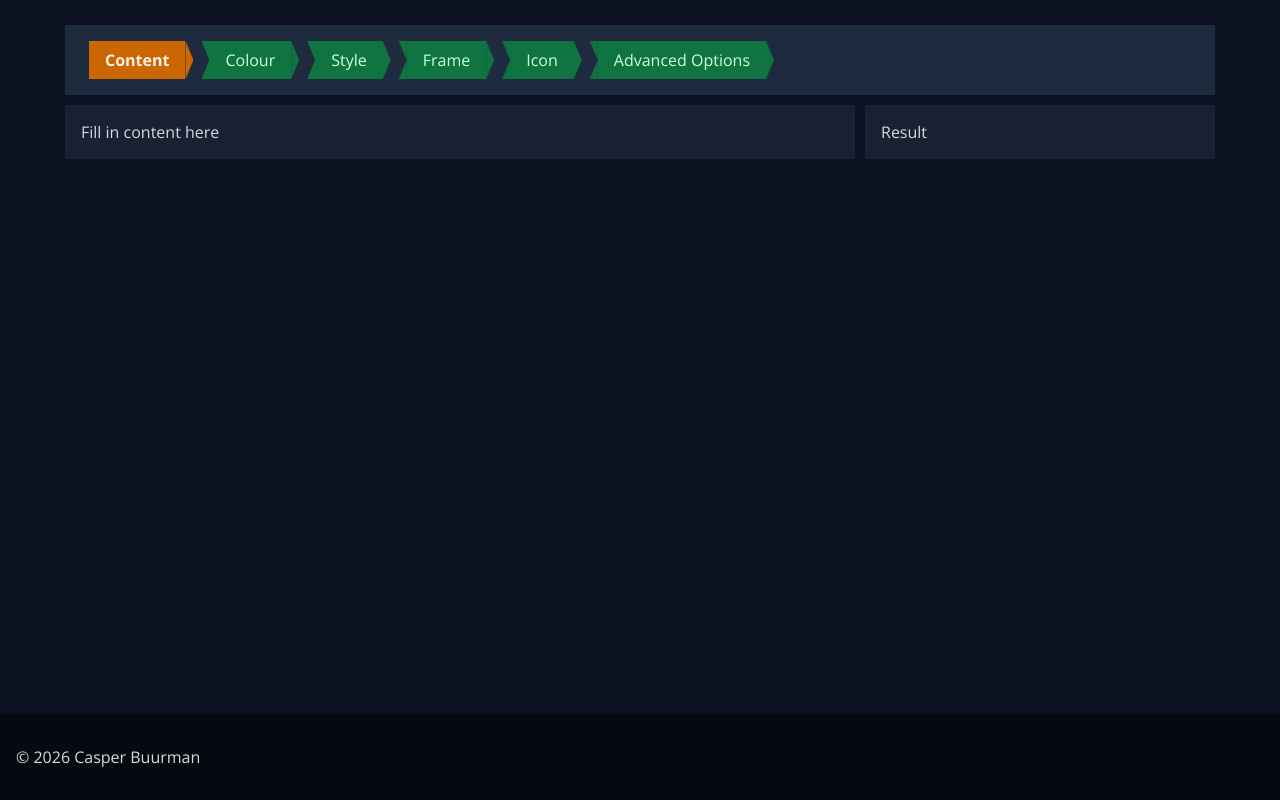
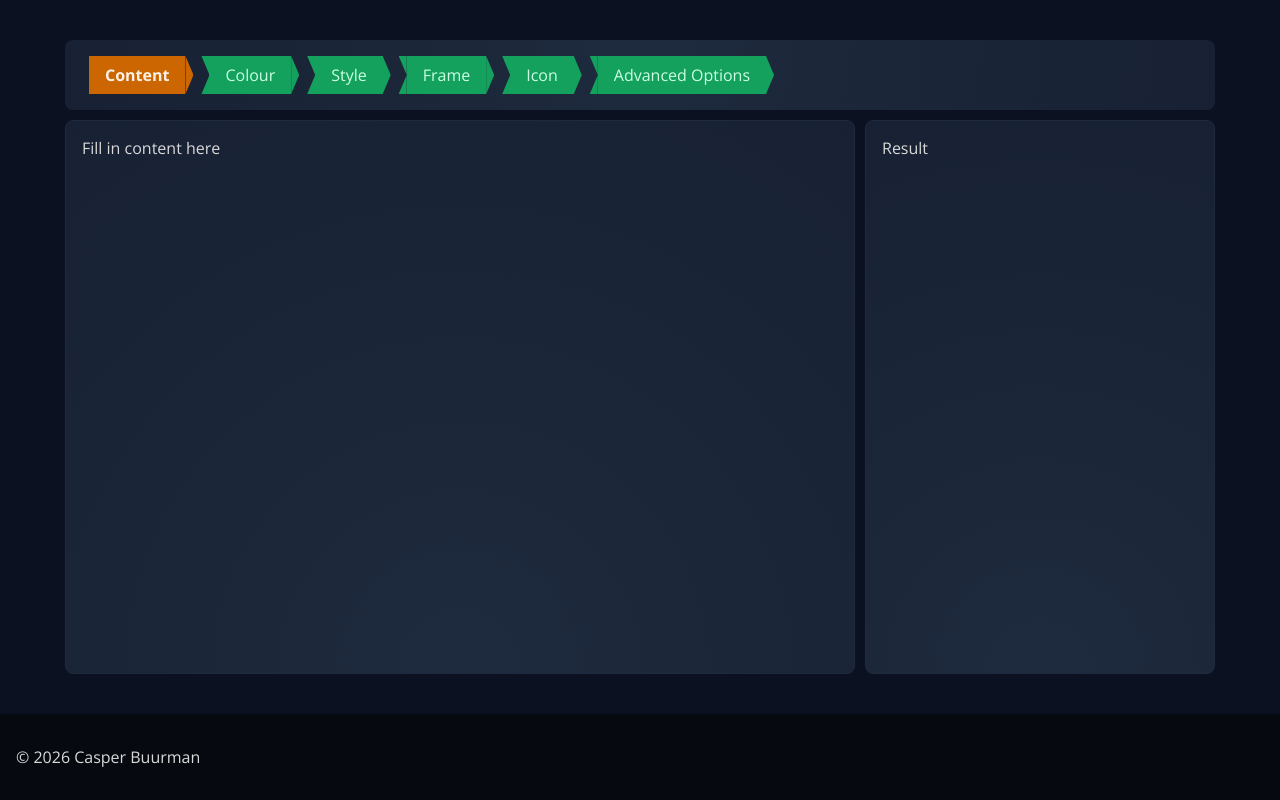
Before and after one commit to CasperBvV/QR-Genny, a Vue app: page / in a window 1280 px wide. Built offline with nearby package versions, Linux system fonts and the light colour scheme.

Commit message:
Update UI styles and color variables
Refined layout and background styles in App.vue and NavBar.vue for improved appearance, including radial gradients and border radius. Adjusted color variable $color1-dark in variables.scss and updated ArrowButton.vue to use the new color for button backgrounds.

```diff
--- a/src/App.vue
+++ b/src/App.vue
@@ -52,18 +52,28 @@ import NavBar from './components/NavBar.vue'
     max-width: 1200px;
     padding: 25px;
     box-sizing: border-box;
-    margin: 0 auto;
+    margin: 15px auto;
 
     display: grid;
     gap: 10px;
-    grid-template: none / auto min(50%, 350px);
-
-    height: fit-content;
+    grid-template: auto 1fr / auto min(50%, 350px);
 
     .main,
     .result {
       background-color: $bg3;
+      background: radial-gradient(circle at 50% 100%, $bg4 0%, $bg3 100%);
+      border: 1px solid $bg4;
+      height: 100%;
+
+      box-sizing: border-box;
     }
+  }
+
+  .nav,
+  .main,
+  .main,
+  .result {
+    border-radius: 8px;
   }
 
   .nav {
@@ -77,7 +87,6 @@ import NavBar from './components/NavBar.vue'
     grid-column: 2 / 3;
     padding: 1rem;
 
-    background-color: $bg3;
     flex-grow: 1;
   }
 }
--- a/src/assets/variables.scss
+++ b/src/assets/variables.scss
@@ -7,7 +7,7 @@ $color1-lightest: #ccffe3;
 $color1-lighter: #8dffc3;
 $color1-light: #43ffa1;
 $color1: #15df7d;
-$color1-dark: #13af64;
+$color1-dark: #13a15d;
 $color1-darker: #107442;
 $color1-darkest: #0e2017;
 
--- a/src/components/ArrowButton.vue
+++ b/src/components/ArrowButton.vue
@@ -22,7 +22,7 @@ a {
 
   display: block;
   padding: 0.5rem 1rem;
-  background-color: $color1-darker;
+  background-color: $color1-dark;
 
   &.router-link-active {
     background-color: $color2-dark;
--- a/src/components/NavBar.vue
+++ b/src/components/NavBar.vue
@@ -21,6 +21,7 @@ import ArrowButton from './ArrowButton.vue'
 nav {
   width: 100%;
   overflow: hidden;
+  height: fit-content;
 
   ul {
     list-style: none;
@@ -38,6 +39,7 @@ nav {
     overflow-x: auto;
   }
 
-  background-color: $bg4;
+  background-color: $bg3;
+  background: radial-gradient(circle at 50% 0, $bg4 0%, $bg3 100%);
 }
 </style>
```
